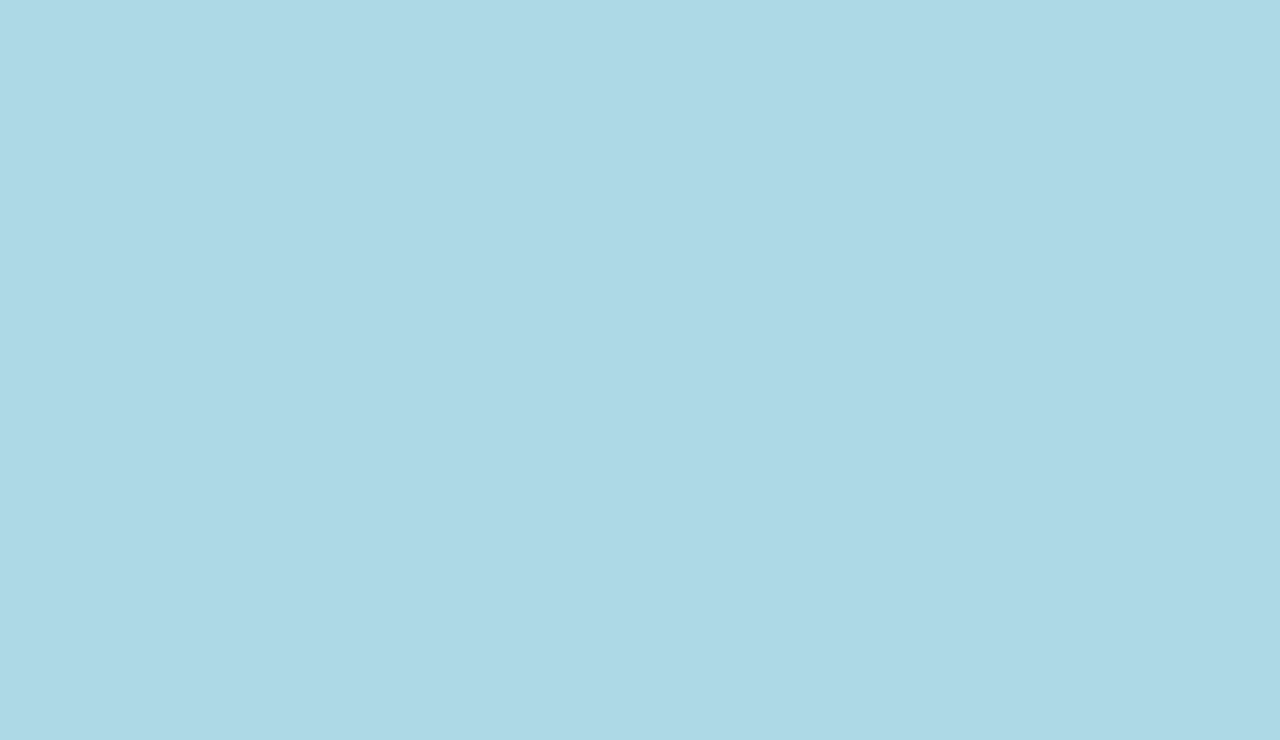
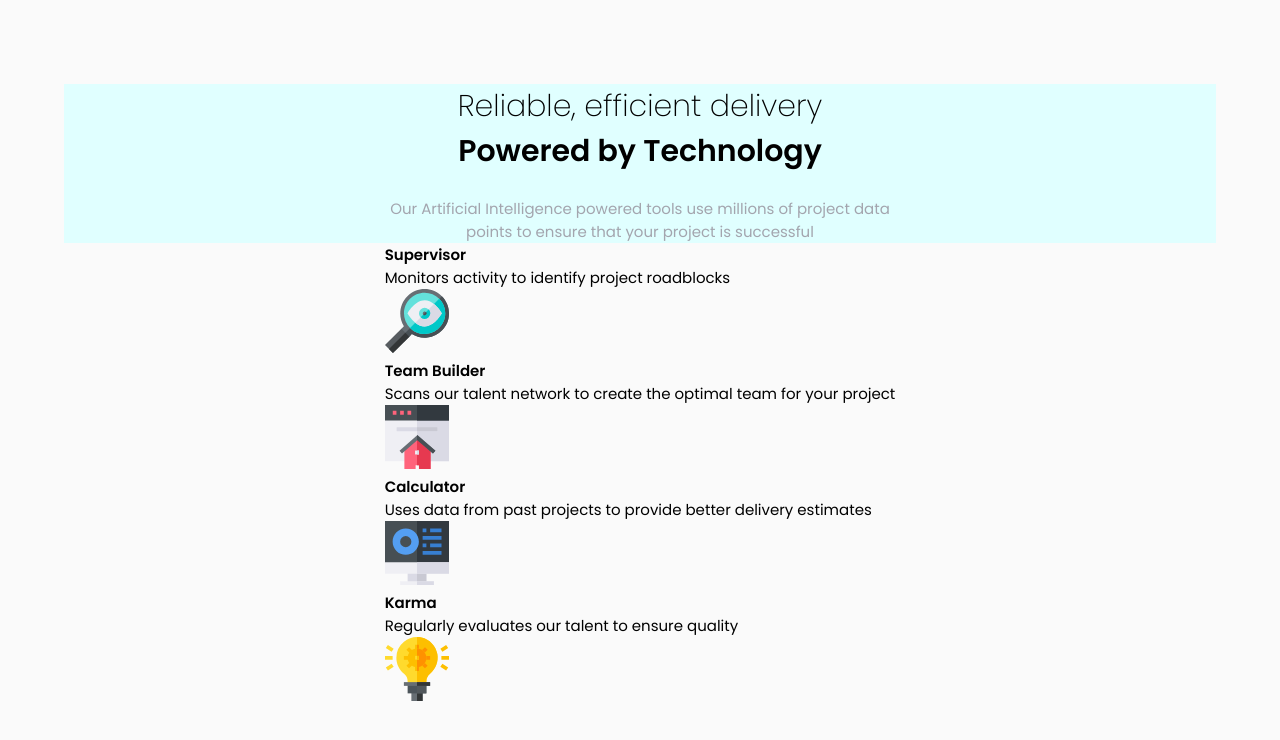
Before and after one commit to nuruddin-bin/four-card-feature, a plain HTML site: page index.html in a window 1280 px wide. Drawn offline with Linux system fonts and the light colour scheme.

Commit message:
card markup

```diff
--- a/assets/css/style.css
+++ b/assets/css/style.css
@@ -3,6 +3,7 @@
     padding: 0;
     box-sizing: border-box;
     font-family: var(--ff-poppins);
+    font-size: 15px;
 }
 
 :root{
@@ -29,3 +30,50 @@ body{
     justify-content: center;
     align-items: center;
 }
+
+/*------------ main section ------------*/
+.main{
+    width: min(90rem, 100%);
+    min-height: 57.5rem;
+    background-color: var(--Very-Light-Gray);
+    display: flex;
+    flex-direction: column;
+    justify-content: flex-start;
+    align-items: center;
+}
+
+/*-------------- heading ---------------*/
+.heading{
+    width: 90%;
+    background-color: lightcyan;
+    text-align: center;
+    margin: 5.625rem 0rem 0rem 0rem;
+}
+
+.main-tag{
+    font-size: 2rem;
+    font-weight: 200;
+    columns: var(--Very-Dark-Blue);
+}
+
+.sub-tag{
+    font-size: 2rem;
+    font-weight: 600;
+    columns: var(--Very-Dark-Blue);
+}
+
+.para{
+    font-size: 1rem;
+    color: var(--Grayish-Blue);
+    margin: 1.5rem auto 0 auto;
+    max-width: 55ch;
+}
+
+
+/*----------------- responsive ------------------*/
+@media(max-width: 404px) {
+    /*------------ heading -------------*/
+    .main-tag, .sub-tag{
+        font-size: 1.7rem;
+    }
+}
--- a/index.html
+++ b/index.html
@@ -9,6 +9,46 @@
     <title>Four Card</title>
 </head>
 <body>
+    <main class="main">
+        <!-------- heading section ---------->
+        <header class="heading">
+            <h1 class="main-tag">Reliable, efficient delivery</h1>
+            <h2 class="sub-tag">Powered by Technology</h2>
+            <p class="para">Our Artificial Intelligence powered tools use millions of project data points to ensure that your project is successful</p>
+        </header>
 
+        <!-------- cards section ---------->
+        <section class="cards-wrapper">
+            <!-- card 1 -->
+            <div class="card-1">
+                <h2 class="card_heading">Supervisor</h2>
+                <p class="card_para"> Monitors activity to identify project roadblocks </p>
+                <img src="./assets/img/icon-supervisor.svg" alt="icon" class="card_img">
+            </div>
+
+            <!-- card 2 -->
+            <div class="card-2">
+                <h2 class="card_heading">Team Builder</h2>
+                <p class="card_para">Scans our talent network to create the optimal team for your project</p>
+                <img src="./assets/img/icon-team-builder.svg" alt="icon" class="card_img">
+            </div>
+
+            <!-- card 3 -->
+            <div class="card-3">
+                <h2 class="card_heading">Calculator</h2>
+                <p class="card_para">Uses data from past projects to provide better delivery estimates</p>
+                <img src="./assets/img/icon-calculator.svg" alt="icon" class="card_img">
+            </div>
+
+            <!-- card 4 -->
+            <div class="card-4">
+                <h2 class="card_heading">Karma</h2>
+                <p class="card_para">Regularly evaluates our talent to ensure quality</p>
+                <img src="./assets/img/icon-karma.svg" alt="icon" class="card_img">
+            </div>
+
+        </section>
+
+    </main>
 </body>
 </html>
```
